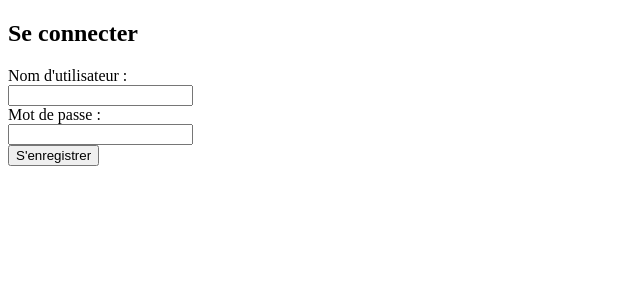
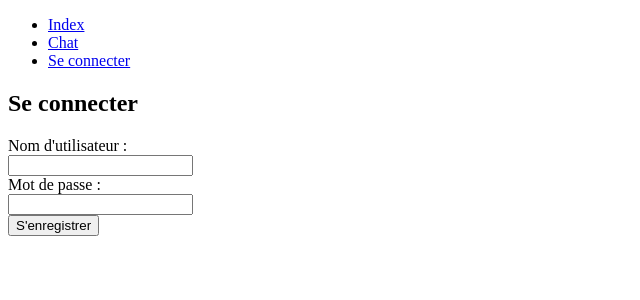
Before and after one commit to folkrav/B63-ChatClient, a PHP site: page /login.php in a window 1280 px wide. Shown: the top 300 px of the page, without its empty margins (0-640 px from the left). Run offline with PHP 8.4, Linux system fonts and the light colour scheme; the visitor is signed in with stand-in values (Sample User, id 1).

Commit message:
basic header for logged in user

```diff
--- a/action/LoginAction.php
+++ b/action/LoginAction.php
@@ -18,7 +18,9 @@
 
 			if (strlen($response) === 32) {
 				$_SESSION["key"] = $response;
-				echo "t'es connecté, bozo!";
+				$_SESSION["username"] = $_POST["username"];
+				header("location:index.php");
+				exit;
 			}
 		}
 
--- a/index.php
+++ b/index.php
@@ -7,7 +7,7 @@
 ?>
 
 <div id="contents">
-	Hello!
+	<h1>Hello!</h1>
 </div>
 
 <?php
--- a/partial/header.php
+++ b/partial/header.php
@@ -4,3 +4,20 @@
 	<title>apps-de-cours chat client</title>
 </head>
 <body>
+	<nav>
+		<ul>
+			<li><a href="index.php">Index</a></li>
+			<li><a href="chat.php">Chat</a></li>
+			<?php
+			if (!isset($_SESSION["id"])) {
+				?>
+				<li>Hello, <?= $_SESSION["username"] ?></li>
+				<?php
+			}
+			else {
+				?>
+				<li><a href="login.php">Se connecter</a></li>
+				<?php
+			}?>
+		</ul>
+	</nav>
```
